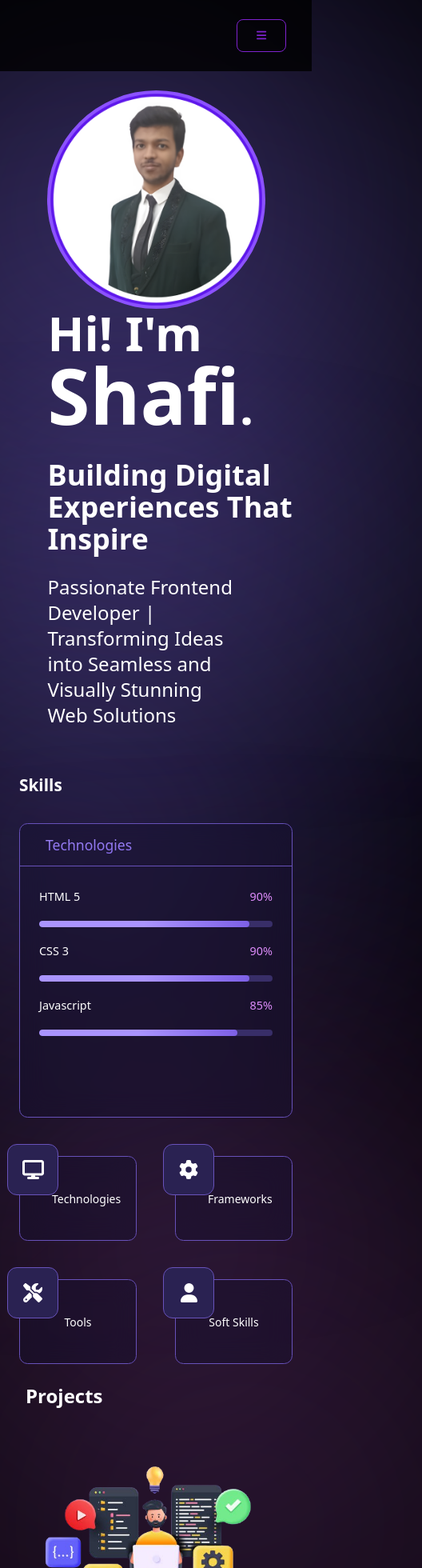
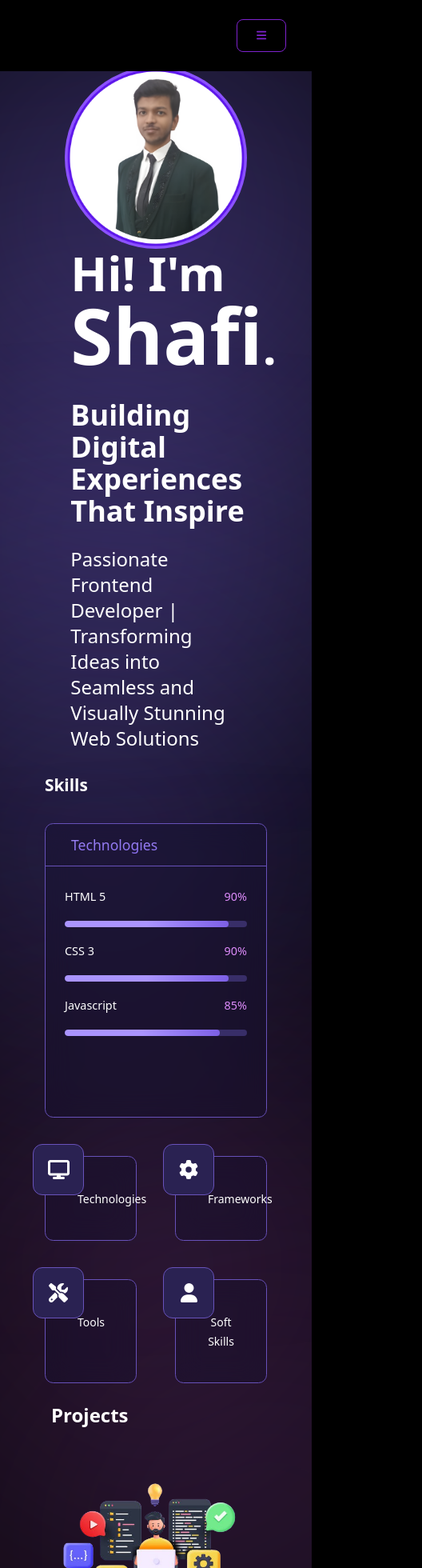
Before and after one commit to Shufey/portfolio, a React (Vite) app: page / in a window 390 px wide. Shown: the top 1960 px of the page at 80% size, 528 px wide, since content can reach past the window. Built offline with nearby package versions, Linux system fonts and the light colour scheme.

Commit message:
mobile-responsive

```diff
--- a/src/App.jsx
+++ b/src/App.jsx
@@ -1,22 +1,34 @@
 import React from "react";
-import ContactMe from './components/ContactMe';
-import Education from './components/Education';
-import Hero from './components/Hero';
-import Navbar from './components/Navbar';
-import Projects from './components/Projects';
-import Skills from './components/Skills';
-import { Element } from 'react-scroll';
+import ContactMe from "./components/ContactMe";
+import Education from "./components/Education";
+import Hero from "./components/Hero";
+import Navbar from "./components/Navbar";
+import Projects from "./components/Projects";
+import Skills from "./components/Skills";
+import { Element } from "react-scroll";
 
 function App() {
   return (
     <>
-      <Navbar />
-      <div className='max-w-[1300px] mx-auto relative p-0 md:p-0 lg:px-[1.5rem]'>
-        <Element name="hero"><Hero /></Element>
-        <Element name="skills"><Skills /></Element>
-        <Element name="projects"><Projects /></Element>
-        <Element name="education"><Education /></Element>
-        <Element name="contact"><ContactMe /></Element>
+      <div >
+        <Navbar />
+        <div className="overflow-hidden px-8">
+          <Element name="hero">
+            <Hero />
+          </Element>
+          <Element name="skills">
+            <Skills />
+          </Element>
+          <Element name="projects">
+            <Projects />
+          </Element>
+          <Element name="education">
+            <Education />
+          </Element>
+          <Element name="contact">
+            <ContactMe />
+          </Element>
+        </div>
       </div>
     </>
   );
--- a/src/components/Education.jsx
+++ b/src/components/Education.jsx
@@ -7,7 +7,7 @@ const Education = () => {
 
     <div className=' text-white flex flex-col'>
     <h5 className="text-2xl font-semibold mb-14 md:ml-0 ml-8">Education</h5>
-    <div className='w-[90%] md:w-full min-h-[12rem] rounded-[0.65rem] border border-[#6751b9] bg-[rgba(22,17,47,0.398)] backdrop-blur-[1rem] m-8'>
+    <div className='w-[90%] md:w-full min-h-[12rem] rounded-[0.65rem] border border-[#6751b9] bg-[rgba(22,17,47,0.398)] backdrop-blur-[1rem] justify-center items-center mx-6 md:mx-0'>
         <h3 className='text-[1.2rem] font-medium py-[0.8rem] px-[2rem] bg-gradient-to-b from-[#ac96ff] to-[#7c5fe6] bg-clip-text text-transparent border-b-[1.5px]  border-[#6751b9]'>Bachelor of Engineering (Computer Science)</h3>
         <p className='text-3xl font-semibold text-white px-[2rem] p-2'>Neil Gogte Institute of Technology</p>
         <p className="text-lg text-white italic px-[2rem] p-2">2019 - 2023</p>
--- a/src/components/MobileNav.jsx
+++ b/src/components/MobileNav.jsx
@@ -6,7 +6,7 @@ import { Link } from 'react-scroll';
 const MobileNav = ({ isOpen, toggleMenu }) => {
   return (
     <div
-      className={`fixed top-0 right-0 h-screen w-[60vw] bg-[rgba(0,0,0,0.3)] z-[999] shadow-[0px_29px_80px_rgba(0,0,0,0.3)] transition-transform duration-300 transform ${
+      className={`fixed top-0 right-0 h-lvh w-full overflow-y-hidden bg-[rgba(0,0,0,0.3)] z-[999] shadow-[0px_29px_80px_rgba(0,0,0,0.3)] transition-transform duration-300 transform ${
         isOpen ? "translate-x-0 opacity-100 md:hidden" : "translate-x-full opacity-0 md:hidden"
       }`}
       onClick={toggleMenu}
--- a/src/components/Navbar.jsx
+++ b/src/components/Navbar.jsx
@@ -15,7 +15,7 @@ const Navbar = () => {
     <>
       <MobileNav isOpen={openMenu} toggleMenu={toggleMenu} />
       <nav className="bg-[rgba(0,0,0,0.8)] py-2 px-0 sticky top-0 z-30 backdrop-blur-50">
-        <div className="max-w-[1300px] flex items-center justify-end py-4 px-0 my-0 mx-auto ">
+        <div className="w-full flex items-center justify-end py-4 px-0 my-0 mx-auto ">
 
           <ul className="hidden md:flex items-center gap-2 list-none">
             <li className="my-0 mx-6">
```
